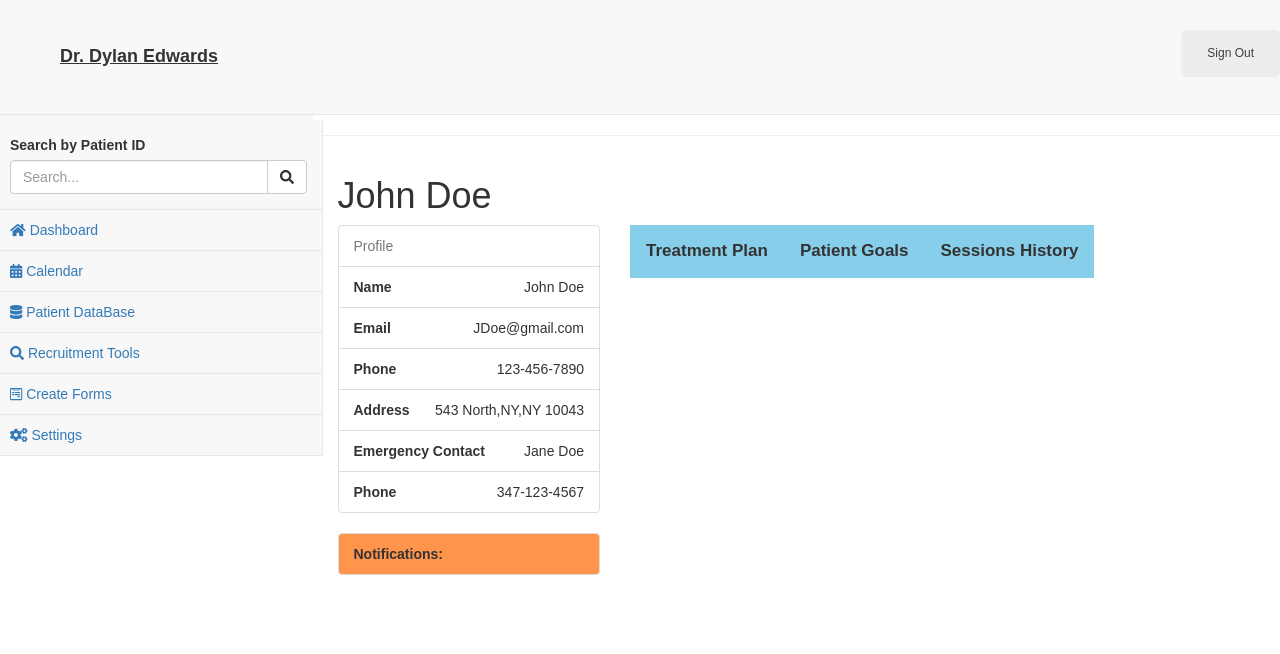
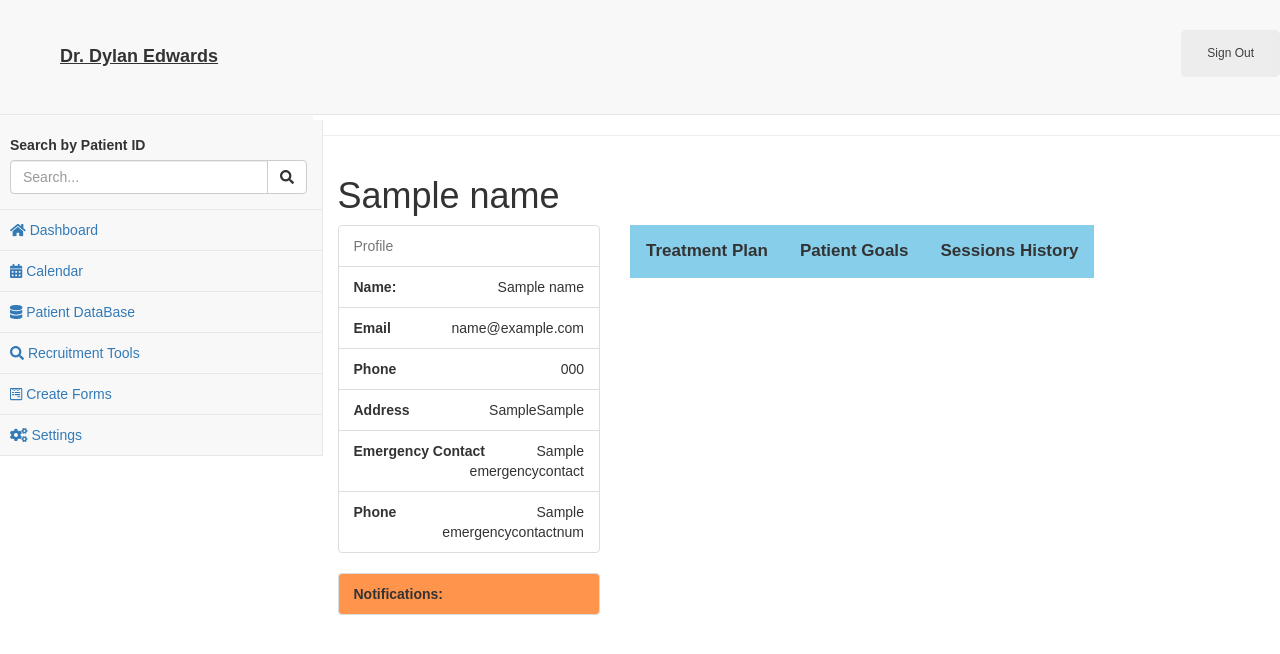
Before and after one commit to SomatThakali/webPortalProduction, a Django app: template patientPortal/templates/patientPortal/profile.html in a window 1280 px wide; the page is wider, and only the part inside the window is pictured. Shown: the top 654 px of that part. Run offline with Django 3.2, Linux system fonts and the light colour scheme; the template is opened without the code that fills it: most values are stand-ins (such as "Sample title", 1, 10 or a date in 2020); some libraries are stand-ins or nearby versions.

Commit message:
adding pre population

```diff
--- a/patientPortal/templates/patientPortal/profile.html
+++ b/patientPortal/templates/patientPortal/profile.html
@@ -107,7 +107,7 @@
       <div class="container bootstrap snippet">
         <div class="row">
           <div class="col-sm-10">
-            <h1>John Doe</h1></div>
+            <h1> {{ name }}</h1></div>
 
         </div>
         <div class="row">
@@ -116,12 +116,12 @@
 
             <ul class="list-group" id="Profile">
               <li class="list-group-item text-muted">Profile</li>
-              <li class="list-group-item text-right"><span class="pull-left"><strong>Name</strong></span> John Doe</li>
-              <li class="list-group-item text-right"><span class="pull-left"><strong>Email</strong></span> JDoe@gmail.com</li>
-              <li class="list-group-item text-right"><span class="pull-left"><strong>Phone</strong></span>123-456-7890</li>
-              <li class="list-group-item text-right"><span class="pull-left"><strong>Address</strong></span> 543 North,NY,NY 10043</li>
-              <li class="list-group-item text-right"><span class="pull-left"><strong>Emergency Contact</strong></span> Jane Doe</li>
-              <li class="list-group-item text-right"><span class="pull-left"><strong>Phone</strong></span>347-123-4567</li>
+              <li class="list-group-item text-right"><span class="pull-left"><strong>Name:</strong></span> {{ name }}</li>
+              <li class="list-group-item text-right"><span class="pull-left"><strong>Email</strong></span> {{ email }}</li>
+              <li class="list-group-item text-right"><span class="pull-left"><strong>Phone</strong></span> {{ phone }}</li>
+              <li class="list-group-item text-right"><span class="pull-left"><strong>Address</strong></span>{{ adline1 }}{{ adline2 }}</li>
+              <li class="list-group-item text-right"><span class="pull-left"><strong>Emergency Contact</strong></span> {{ emergencycontact }}</li>
+              <li class="list-group-item text-right"><span class="pull-left"><strong>Phone</strong></span> {{ emergencycontactnum }}</li>
 
 
 
```
